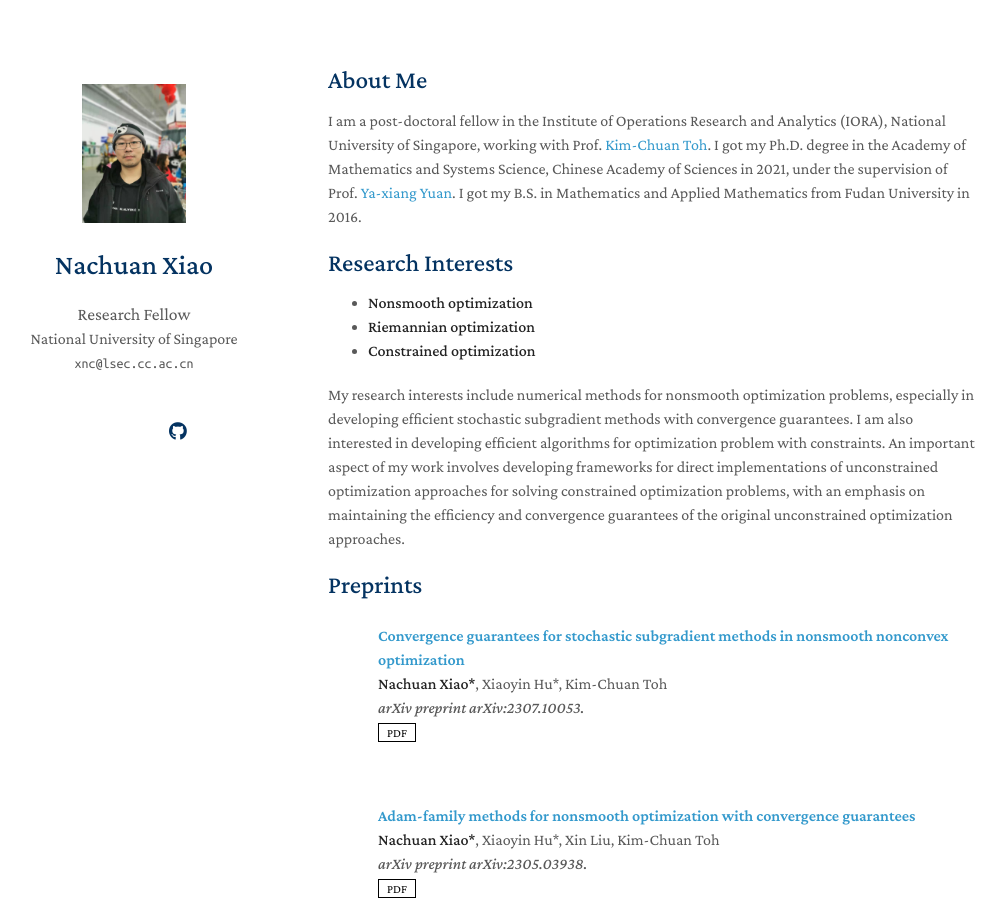
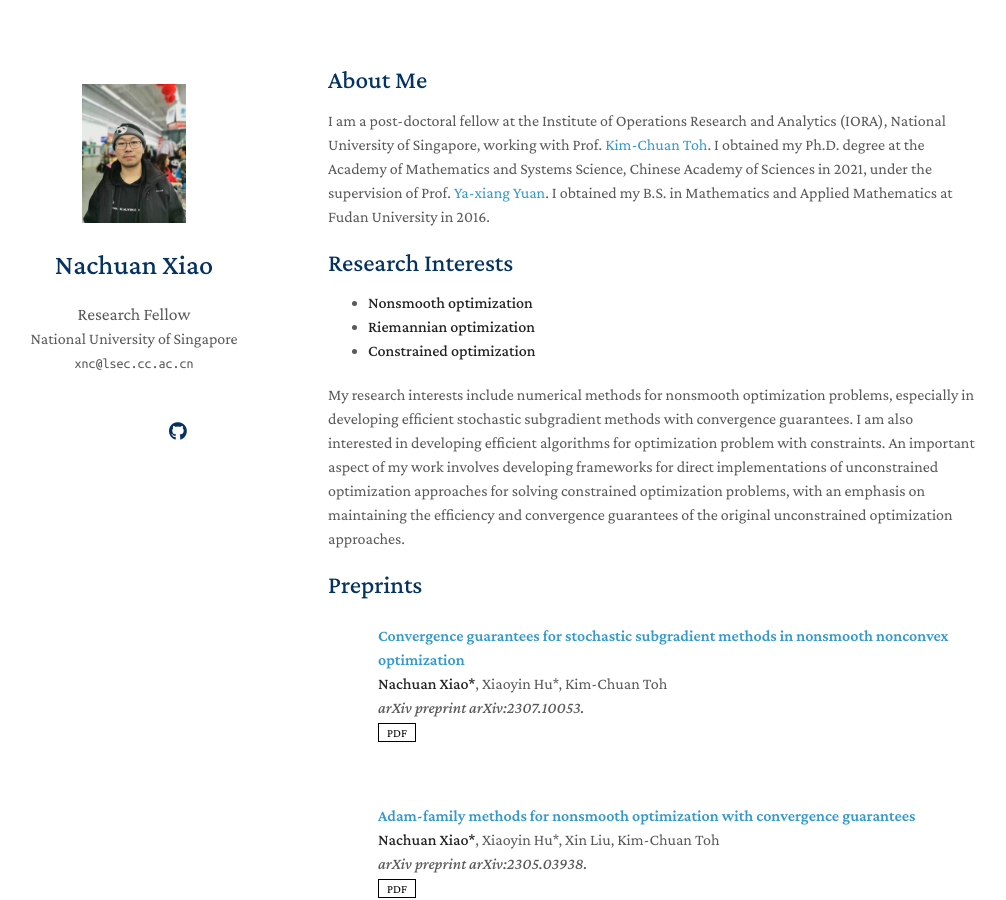
Before and after one commit to xnchxy/xnchxy.github.io, a Jekyll site: the page built from index.md, in a window 1280 px wide and 900 px high. Shown: the whole window, without its empty margins (142-1148 px from the left). Built offline with Jekyll 4.4.1, drawn with Linux system fonts in a browser that asks for light colours; nearby versions of some CDN libraries; a style sheet for code colours, icons or effects is not loaded; our own code applies the rules of GitHub Pages for plain Markdown files.

Commit message:
Update index.md

```diff
--- a/index.md
+++ b/index.md
@@ -4,7 +4,7 @@ layout: homepage
 
 ## About Me
 
-I am a post-doctoral fellow in the Institute of Operations Research and Analytics (IORA), National University of Singapore, working with Prof. [Kim-Chuan Toh](https://blog.nus.edu.sg/mattohkc/). I got my Ph.D. degree in the Academy of Mathematics and Systems Science, Chinese Academy of Sciences in 2021, under the supervision of Prof. [Ya-xiang Yuan](http://lsec.cc.ac.cn/~yyx/). I got my B.S. in Mathematics and Applied Mathematics from Fudan University in 2016.
+I am a post-doctoral fellow at the Institute of Operations Research and Analytics (IORA), National University of Singapore, working with Prof. [Kim-Chuan Toh](https://blog.nus.edu.sg/mattohkc/). I obtained my Ph.D. degree at the Academy of Mathematics and Systems Science, Chinese Academy of Sciences in 2021, under the supervision of Prof. [Ya-xiang Yuan](http://lsec.cc.ac.cn/~yyx/). I obtained my B.S. in Mathematics and Applied Mathematics at Fudan University in 2016.
 
 ## Research Interests
 
```
